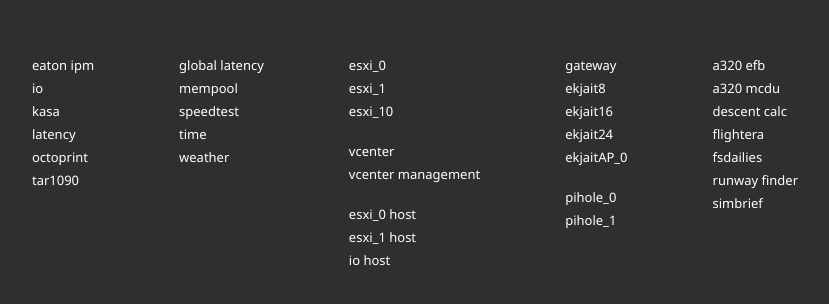
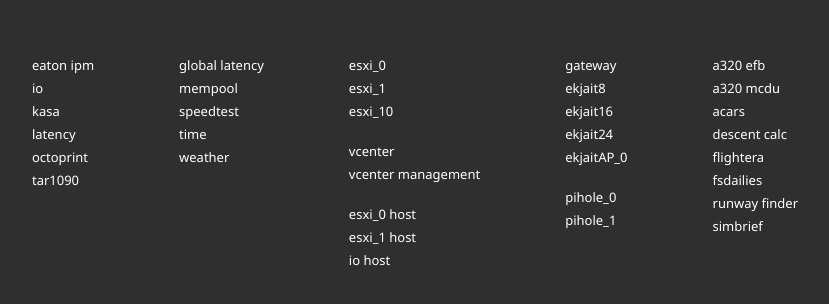
Before and after one commit to kimgnguyen/links, a plain HTML site: page index.html in a window 1280 px wide. Shown: the part 228-532 px from the top of the page, without its empty margins (220-1049 px from the left). Drawn offline with Linux system fonts and the light colour scheme.

Commit message:
Update index.html

```diff
--- a/index.html
+++ b/index.html
@@ -54,6 +54,7 @@
     <div class="flightsim">
       <a class="mid" href="http://172.16.1.51:8083">a320 efb</a>
       <a class="mid" href="http://172.16.1.51:8380/interfaces/mcdu">a320 mcdu</a>
+	  <a class="mid" href="https://app.airframes.io/">acars</a>
       <a class="mid" href="https://descent.vercel.app">descent calc</a>
       <a class="mid" href="https://www.flightera.net/en">flightera</a>
       <a class="mid" href="https://fsdailies.azurewebsites.net">fsdailies</a>
```
